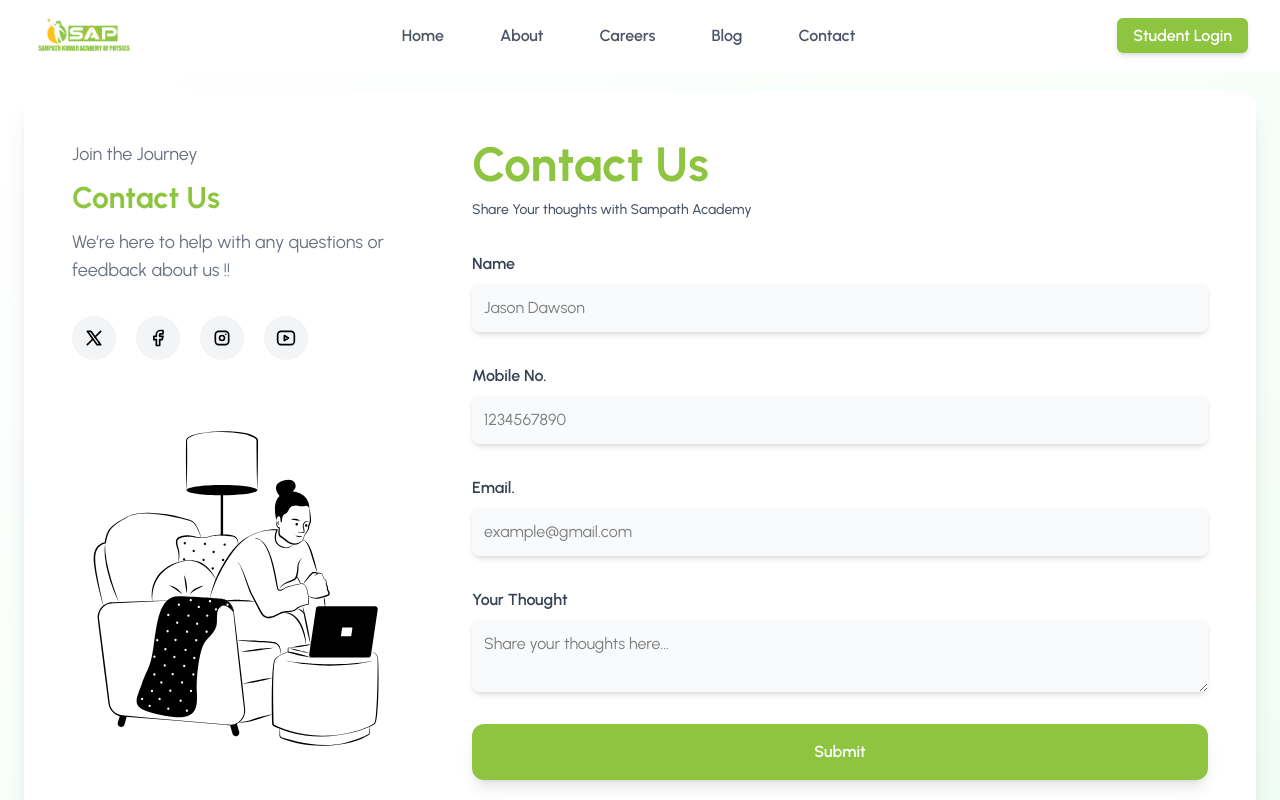
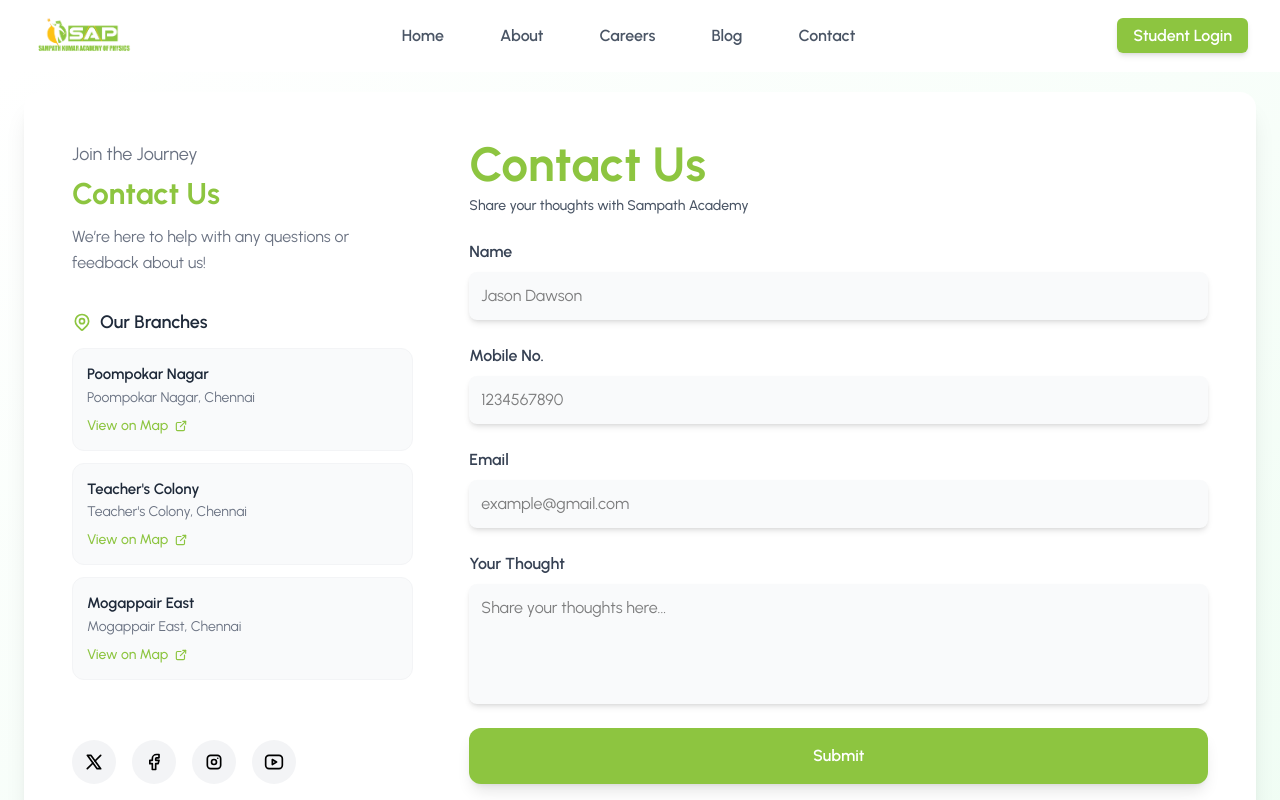
Before and after one commit to codesbycookie/sap_landing_page, a React (Vite) app: page /contact in a window 1280 px wide. Shown: the top 800 px of the page. Built offline with nearby package versions, Linux system fonts and the light colour scheme.

Commit message:
feat: added location and g map links in the site

```diff
--- a/package.json
+++ b/package.json
@@ -24,6 +24,7 @@
     "@types/react": "^19.1.13",
     "@types/react-dom": "^19.1.9",
     "@vitejs/plugin-react": "^5.0.3",
+    "baseline-browser-mapping": "^2.11.29",
     "eslint": "^9.36.0",
     "eslint-plugin-react-hooks": "^5.2.0",
     "eslint-plugin-react-refresh": "^0.4.20",
--- a/src/Components/Footer.jsx
+++ b/src/Components/Footer.jsx
@@ -9,20 +9,49 @@ import {
 } from "@tabler/icons-react";
 
 const Footer = () => {
+  const branches = [
+    {
+      name: "Poompokar Nagar",
+      address: "Poompokar Nagar, Chennai",
+      mapUrl: "https://maps.app.goo.gl/ttVCvtbuPucqWuuk6?g_st=ic",
+    },
+    {
+      name: "Teacher's Colony",
+      address: "Teacher's Colony, Chennai",
+      mapUrl: "https://maps.app.goo.gl/4DixQhDMeii23Lni8?g_st=ic",
+    },
+    {
+      name: "Mogappair East",
+      address: "Mogappair East, Chennai",
+      mapUrl: "https://maps.app.goo.gl/wYd8s9fBGDv3tH9SA?g_st=ic",
+    },
+  ];
+
   return (
     <footer className="bg-[#e2f5d0] text-black">
-      <div className="max-w-7xl mx-auto px-6 py-8 flex flex-col md:flex-row items-center justify-between">
-
-        <div className="text-2xl font-bold font-serif mb-4 md:mb-0">
-          <img src="/logo.png" alt="" width={100} height={100} />
+      <div className="max-w-7xl mx-auto px-6 py-8 flex flex-col md:flex-row items-center justify-between gap-6">
+        {/* Logo */}
+        <div className="text-2xl font-bold font-serif">
+          <img src="/logo.png" alt="Sampath Academy" width={100} height={100} />
         </div>
 
-        <nav className="flex flex-wrap justify-center space-x-6 text-sm font-medium mb-4 md:mb-0">
-          <Link to="/" className="hover:underline hover:text-black font-bold">Home</Link>
-          <Link to="/about" className="hover:underline hover:text-black font-bold">About</Link>
-          <Link to="/courses" className="hover:underline hover:text-black font-bold">Courses</Link>
-          <Link to="/career" className="hover:underline hover:text-black font-bold">Career</Link>
-          <Link to="/contact" className="hover:underline hover:text-black font-bold">Contact Us</Link>
+        {/* Navigation */}
+        <nav className="flex flex-wrap justify-center space-x-6 text-sm font-medium">
+          <Link to="/" className="hover:underline hover:text-black font-bold">
+            Home
+          </Link>
+          <Link to="/about" className="hover:underline hover:text-black font-bold">
+            About
+          </Link>
+          <Link to="/courses" className="hover:underline hover:text-black font-bold">
+            Courses
+          </Link>
+          <Link to="/career" className="hover:underline hover:text-black font-bold">
+            Career
+          </Link>
+          <Link to="/contact" className="hover:underline hover:text-black font-bold">
+            Contact Us
+          </Link>
         </nav>
 
         {/* Social Icons */}
@@ -45,6 +74,27 @@ const Footer = () => {
         </div>
       </div>
 
+      {/* Branches Section */}
+      <div className="max-w-7xl mx-auto px-6 pb-6">
+        <h3 className="text-center text-sm font-bold mb-4 uppercase tracking-wide">
+          Our Branches
+        </h3>
+        <div className="flex flex-wrap justify-center gap-x-8 gap-y-3 text-sm">
+          {branches.map((branch) => (
+            <a
+              key={branch.name}
+              href={branch.mapUrl}
+              target="_blank"
+              rel="noopener noreferrer"
+              className="hover:underline hover:text-black text-gray-800 transition-colors"
+              title={branch.address}
+            >
+              {branch.name}
+            </a>
+          ))}
+        </div>
+      </div>
+
       <hr className="border-gray-300" />
 
       <div className="max-w-7xl mx-auto px-6 py-4 flex flex-col md:flex-row items-center justify-between text-sm text-gray-700">
@@ -52,9 +102,12 @@ const Footer = () => {
           © 2026 Sampath Academy. All rights reserved.
         </p>
         <div className="flex flex-wrap space-x-6">
-          <Link to="/privacy-policy" className="hover:underline">Privacy Policy</Link>
-          {/* <Link to="#" className="hover:underline">Terms of Service</Link> */}
-          <Link to="#" className="hover:underline">Cookies Settings</Link>
+          <Link to="/privacy-policy" className="hover:underline">
+            Privacy Policy
+          </Link>
+          <Link to="#" className="hover:underline">
+            Cookies Settings
+          </Link>
         </div>
       </div>
     </footer>
--- a/src/pages/Contact/components/Section1.jsx
+++ b/src/pages/Contact/components/Section1.jsx
@@ -1,20 +1,83 @@
 import React from 'react'
-import { IconBrandFacebook, IconBrandInstagram, IconBrandX, IconBrandYoutube } from "@tabler/icons-react";
+import {
+  IconBrandFacebook,
+  IconBrandInstagram,
+  IconBrandX,
+  IconBrandYoutube,
+  IconMapPin,
+  IconExternalLink
+} from "@tabler/icons-react";
 
 export default function Section1() {
+  const branches = [
+    {
+      name: "Poompokar Nagar",
+      address: "Poompokar Nagar, Chennai",
+      mapUrl: "https://maps.app.goo.gl/ttVCvtbuPucqWuuk6?g_st=ic"
+    },
+    {
+      name: "Teacher's Colony",
+      address: "Teacher's Colony, Chennai",
+      mapUrl: "https://maps.app.goo.gl/4DixQhDMeii23Lni8?g_st=ic"
+    },
+    {
+      name: "Mogappair East",
+      address: "Mogappair East, Chennai",
+      mapUrl: "https://maps.app.goo.gl/wYd8s9fBGDv3tH9SA?g_st=ic"
+    }
+  ];
+
   return (
     <div className='min-h-[90vh] bg-gradient-to-br from-white to-green-50 flex items-center justify-center px-6 mb-3'>
-      <div className="max-w-7xl w-full mt-5 p-8 md:p-12 rounded-2xl bg-white shadow-xl grid grid-cols-1 md:grid-cols-3 gap-20 md:gap-16">
-        {/* Left side - Contact Info */}
-         <div className="flex flex-col justify-between">
-          <div className="space-y-8">
-            {/* Location */}
-            <div>
-              <p className='text-gray-500 text-lg mb-3'>Join the Journey</p>
-              <h3 className="font-bold text-3xl text-[#8dc540] mb-3">Contact Us</h3>
-              <p className='text-gray-500 text-lg'>We’re here to help with any questions or feedback about us !!</p>
+      <div className="max-w-7xl w-full mt-5 p-8 md:p-12 rounded-2xl bg-white shadow-xl grid grid-cols-1 md:grid-cols-3 gap-10 md:gap-14">
+
+        {/* Left side - Contact Info + Branches */}
+        <div className="flex flex-col gap-8">
+
+          {/* Header */}
+          <div>
+            <p className='text-gray-500 text-lg mb-2'>Join the Journey</p>
+            <h3 className="font-bold text-3xl text-[#8dc540] mb-3">Contact Us</h3>
+            <p className='text-gray-500 text-base leading-relaxed'>
+              We’re here to help with any questions or feedback about us!
+            </p>
+          </div>
+
+          {/* Branch Locations */}
+          <div className="space-y-3">
+            <h4 className="font-semibold text-gray-800 text-lg flex items-center gap-2">
+              <IconMapPin size={20} className="text-[#8dc540]" />
+              Our Branches
+            </h4>
+
+            <div className="space-y-3">
+              {branches.map((branch, index) => (
+                <div
+                  key={index}
+                  className="bg-gray-50 hover:bg-green-50 border border-gray-100 rounded-xl p-3.5 transition-all duration-300 group"
+                >
+                  <p className="font-semibold text-gray-800 text-[15px] mb-0.5">
+                    {branch.name}
+                  </p>
+                  <p className="text-sm text-gray-500 mb-2">
+                    {branch.address}
+                  </p>
+                  <a
+                    href={branch.mapUrl}
+                    target="_blank"
+                    rel="noopener noreferrer"
+                    className="inline-flex items-center gap-1.5 text-sm font-medium text-[#8dc540] hover:text-green-700 transition-colors"
+                  >
+                    View on Map
+                    <IconExternalLink size={14} className="group-hover:translate-x-0.5 transition-transform" />
+                  </a>
+                </div>
+              ))}
             </div>
-            <div className="flex gap-5 mt-8">
+          </div>
+
+          {/* Social Icons */}
+          <div className="flex gap-4 mt-auto pt-2">
             <a href="#" className="p-3 bg-gray-100 rounded-full hover:bg-green-100 hover:text-[#8dc540] transition-colors duration-300">
               <IconBrandX size={20} />
             </a>
@@ -29,16 +92,15 @@ export default function Section1() {
             </a>
           </div>
         </div>
-        <img src="/Contact-Us.svg" alt="" className='hidden md:block'/>
-        </div>
-        {/* Right side - form*/}
-        <div className="md:col-span-2 space-y-8">
-          <div className="space-y-3">
+
+        {/* Right side - Form */}
+        <div className="md:col-span-2 space-y-6">
+          <div className="space-y-2">
             <h1 className="text-4xl md:text-5xl font-bold text-[#8dc540]">
               Contact Us
             </h1>
             <p className="text-sm text-gray-600 font-medium">
-              Share Your thoughts with Sampath Academy
+              Share your thoughts with Sampath Academy
             </p>
           </div>
 
@@ -48,7 +110,7 @@ export default function Section1() {
             <input
               type="text"
               placeholder="Jason Dawson"
-              className="w-full shadow-md rounded-lg focus:border-green-500 transition-colors duration-300 rounded-t-md p-3 outline-none bg-gray-50 focus:bg-white"
+              className="w-full shadow-md rounded-lg focus:border-green-500 transition-colors duration-300 p-3 outline-none bg-gray-50 focus:bg-white"
             />
           </div>
 
@@ -58,31 +120,32 @@ export default function Section1() {
             <input
               type="text"
               placeholder="1234567890"
-              className="w-full shadow-md rounded-lg focus:border-green-500 transition-colors duration-300 rounded-t-md p-3 outline-none bg-gray-50 focus:bg-white"
+              className="w-full shadow-md rounded-lg focus:border-green-500 transition-colors duration-300 p-3 outline-none bg-gray-50 focus:bg-white"
             />
           </div>
+
           {/* Email */}
           <div className="space-y-2">
-            <label className="block font-semibold text-gray-700">Email.</label>
+            <label className="block font-semibold text-gray-700">Email</label>
             <input
               type="email"
               placeholder="example@gmail.com"
-              className="w-full shadow-md rounded-lg focus:border-green-500 transition-colors duration-300 rounded-t-md p-3 outline-none bg-gray-50 focus:bg-white"
+              className="w-full shadow-md rounded-lg focus:border-green-500 transition-colors duration-300 p-3 outline-none bg-gray-50 focus:bg-white"
             />
           </div>
 
-          {/* Experience */}
+          {/* Thought */}
           <div className="space-y-2">
             <label className="block font-semibold text-gray-700">Your Thought</label>
             <textarea
-              type="text"
+              rows={4}
               placeholder="Share your thoughts here..."
-              className="w-full shadow-md rounded-lg focus:border-green-500 transition-colors duration-300 rounded-t-md p-3 outline-none bg-gray-50 focus:bg-white"
+              className="w-full shadow-md rounded-lg focus:border-green-500 transition-colors duration-300 p-3 outline-none bg-gray-50 focus:bg-white resize-none"
             />
           </div>
 
           {/* Submit Button */}
-          <button className="w-full bg-[#8dc540] text-white font-semibold py-4 rounded-xl hover:from-green-600 hover:to-green-700 transition-all duration-300 shadow-lg hover:shadow-xl transform hover:-translate-y-0.5">
+          <button className="w-full bg-[#8dc540] text-white font-semibold py-4 rounded-xl hover:bg-green-600 transition-all duration-300 shadow-lg hover:shadow-xl transform hover:-translate-y-0.5">
             Submit
           </button>
         </div>
```
Also changed, not shown: 1 other file (tests, documents, lock files or other folders).
